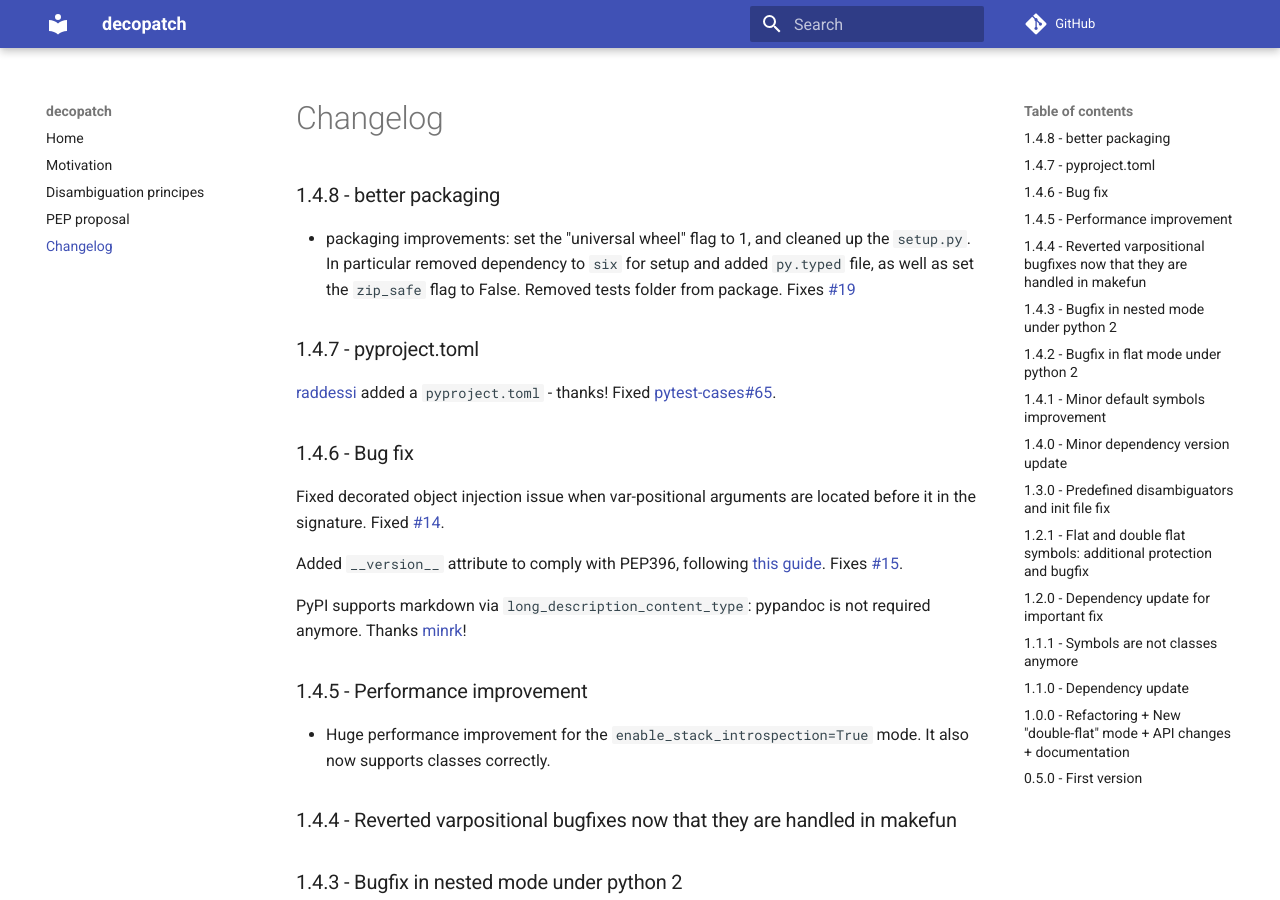
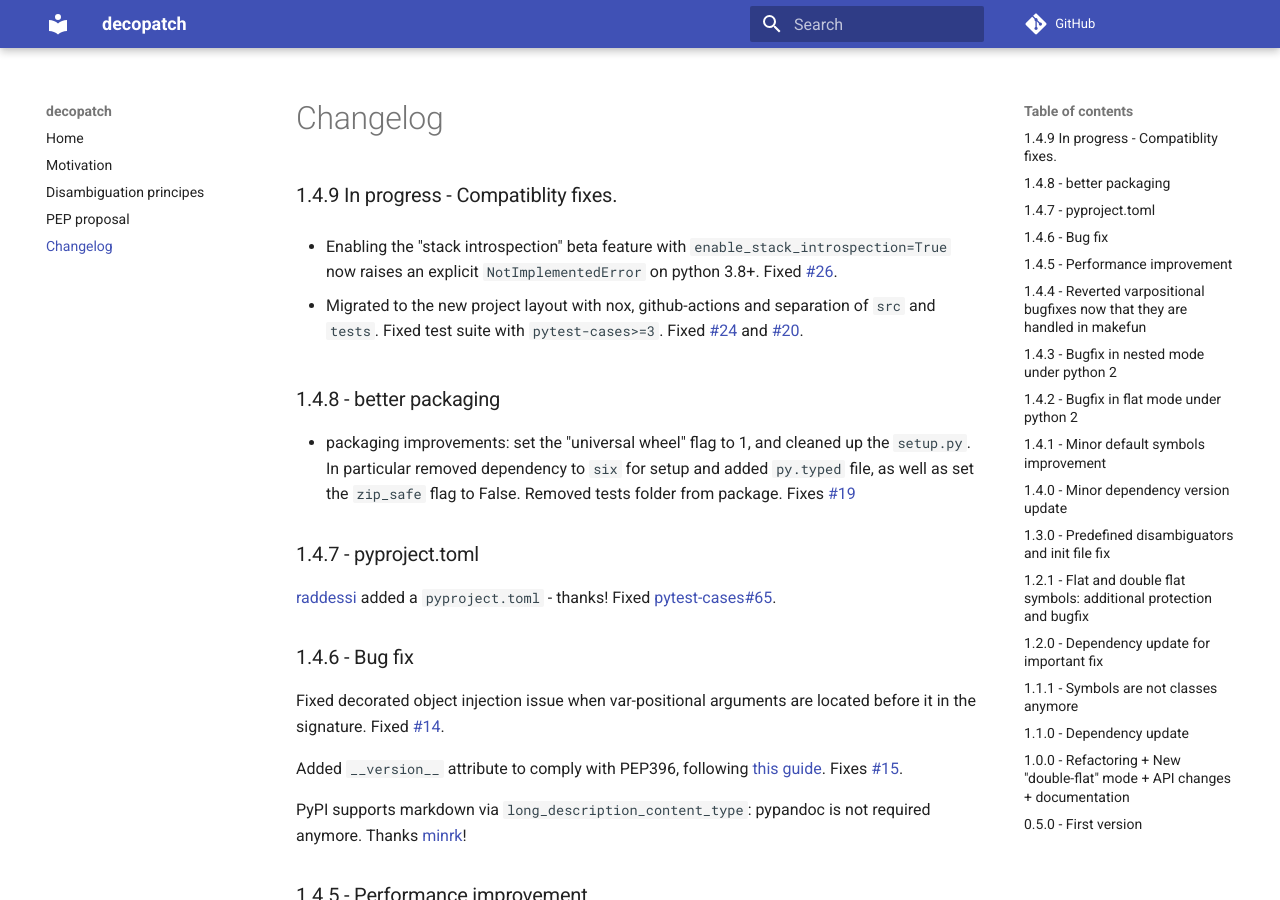
Before and after one commit to smarie/python-decopatch, an MkDocs documentation site: the page built from docs/changelog.md, in a window 1280 px wide and 900 px high. Built offline with MkDocs 1.6.1 and Material for MkDocs 9.7.7, drawn with Linux system fonts in a browser that asks for light colours; comment, search, counter and statistics services are not loaded.

Commit message:
Changelog for 1.4.9

```diff
--- a/docs/changelog.md
+++ b/docs/changelog.md
@@ -1,4 +1,10 @@
 # Changelog
+
+### 1.4.9 In progress - Compatiblity fixes.
+
+ - Enabling the "stack introspection" beta feature with `enable_stack_introspection=True` now raises an explicit `NotImplementedError` on python 3.8+. Fixed [#26](https://github.com/smarie/python-decopatch/issues/26).
+
+ - Migrated to the new project layout with nox, github-actions and separation of `src` and `tests`. Fixed test suite with `pytest-cases>=3`. Fixed [#24](https://github.com/smarie/python-decopatch/issues/24) and [#20](https://github.com/smarie/python-decopatch/issues/20).
 
 ### 1.4.8 - better packaging
 
```
